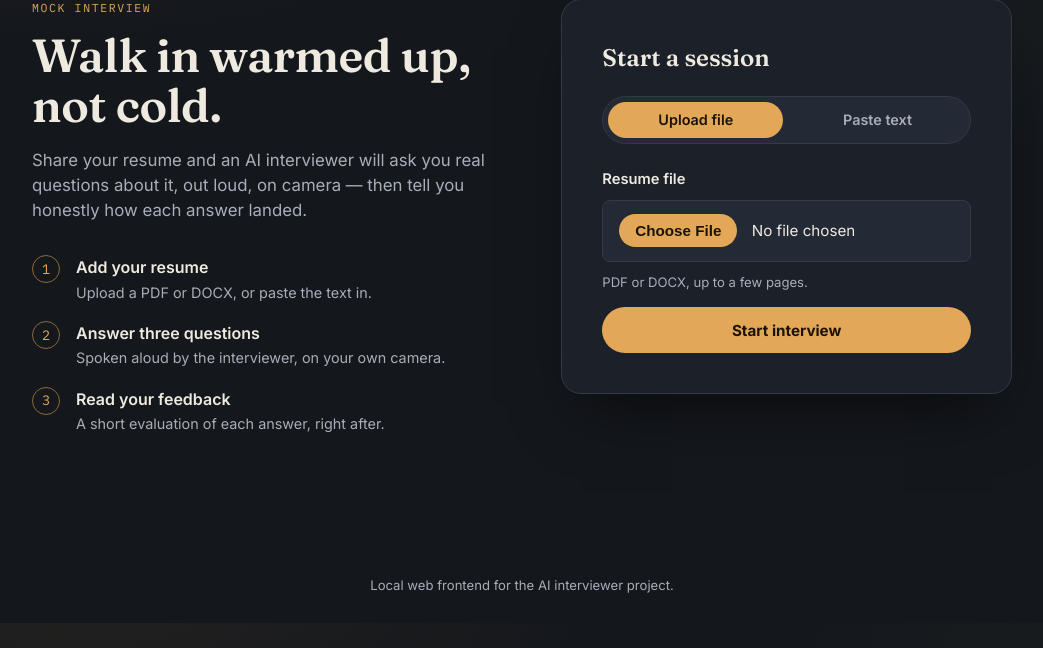
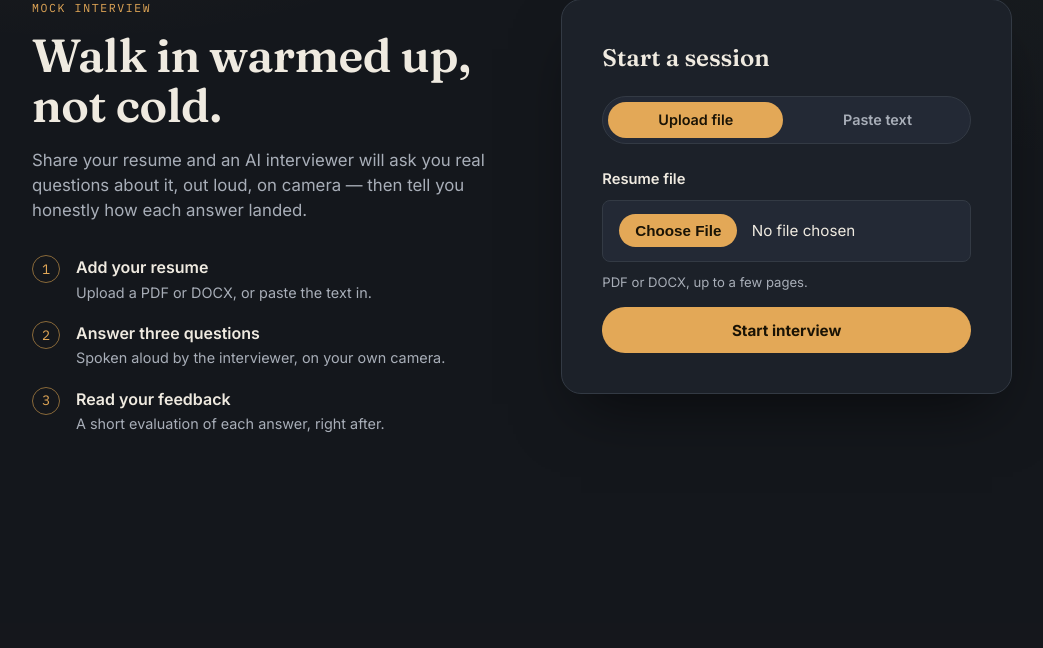
Before and after one commit to Vaishnavi4579/ai-cli-interviewer, a Flask app: page / in a window 1280 px wide. Shown: the part 177-825 px from the top of the page, without its empty margins (118-1161 px from the left). After the commit the page ends 609 px from the top, so only its background shows below. Run offline with Flask 3, Linux system fonts and the light colour scheme.

Commit message:
Update UI design

```diff
--- a/templates/base.html
+++ b/templates/base.html
@@ -40,8 +40,6 @@
     </div>
   </main>
 
-  <footer class="site-footer">
-    <p>Local web frontend for the AI interviewer project.</p>
-  </footer>
+
 </body>
 </html>
```
